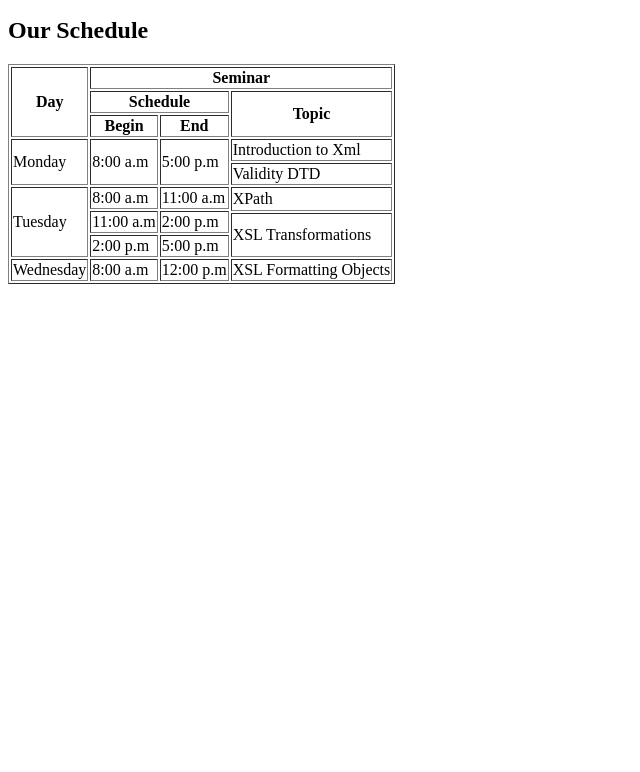
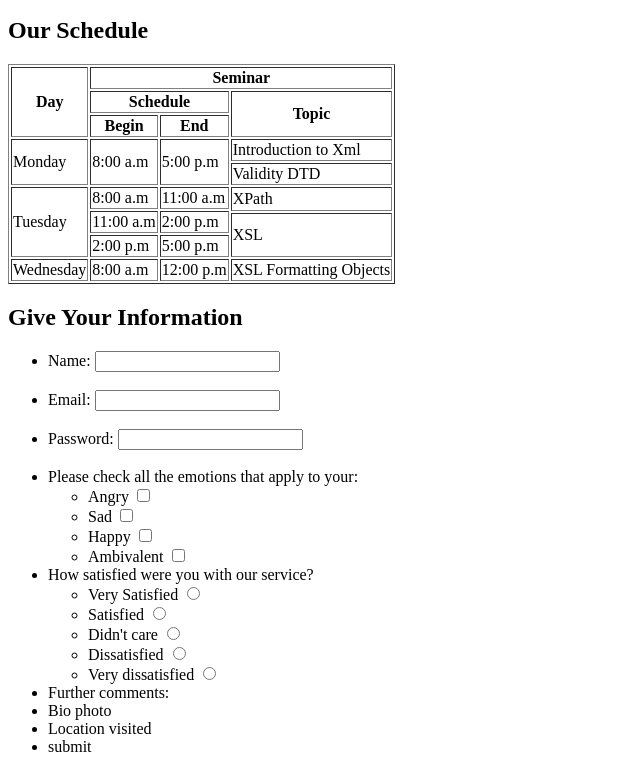
Before and after one commit to Sarmin27/Assignment1, a plain HTML site: page index.html in a window 1280 px wide. Shown: the part 2484-3256 px from the top of the page, without its empty margins (0-640 px from the left). Before the commit the page ends 2776 px from the top, so only its background shows below. Drawn offline with Linux system fonts and the light colour scheme.

Commit message:
Add information part (form & list)

```diff
--- a/index.html
+++ b/index.html
@@ -154,18 +154,17 @@
                 <td>8:00 a.m</td>
                 <td>11:00 a.m</td>
                 <td rowspan="2">XPath</td>
-            </tr>
+             </tr>
             <tr>
                 <td rowspan="2">11:00 a.m</td>
                 <td rowspan="2">2:00 p.m</td>
             </tr>
             <tr>
-                <td rowspan="2">XSL Transformations</td>
+                <td rowspan="2">XSL</td>
             </tr>
             <tr>
-                <td>2:00 p.m</td>
-                <td>5:00 p.m</td>
-
+                <td >2:00 p.m</td>
+                <td >5:00 p.m</td>
             </tr>
             <tr>
                 <td>Wednesday</td>
@@ -175,6 +174,70 @@
             </tr>
         </table>
      </section>
+     <!----------------------------Give Your Information--------------->
+     <section>
+        <h2>Give Your Information</h2>
+        <form>
+            <ul style="list-style-type:disc;">
+                <li>
+                    <label>Name:</label>
+                    <input type="text">
+                 </li><br>
+                <li>
+                    <label>Email:</label>
+                    <input type="email">
+                </li><br>
+                <li>
+                    <label>Password:</label>
+                    <input type="password">
+                </li><br>
+                <li>Please check all the emotions that apply to your:
+                    <ul style="list-style-type:circle;">
+                        <li>Angry
+                            <input type="checkbox">
+                        </li>
+                        <li>Sad
+                            <input type="checkbox">
+                        </li>
+                        <li>Happy
+                            <input type="checkbox">
+                        </li>
+                        <li>Ambivalent
+                            <input type="checkbox">
+                        </li>
+                   </ul>
+                </li>
+                <li>How satisfied were you with our service?
+                    <ul style="list-style-type:circle;">
+                        <li>Very Satisfied
+                            <input type="radio">
+                        </li>
+                        <li>Satisfied
+                            <input type="radio">
+                        </li>
+                        <li>Didn't care
+                            <input type="radio">
+                        </li>
+                        <li>Dissatisfied
+                            <input type="radio">
+                        </li>
+                        <li> Very dissatisfied
+                            <input type="radio">
+                        </li>
+                    </ul>
+                </li>
+
+                <li>Further comments:</li>
+                <li>Bio photo</li>
+                <li>Location visited</li>
+                <li>submit</li>
+
+            </ul>
+
+        </form>
+
+
+     </section>
 </main>
 <footer>
 
```
